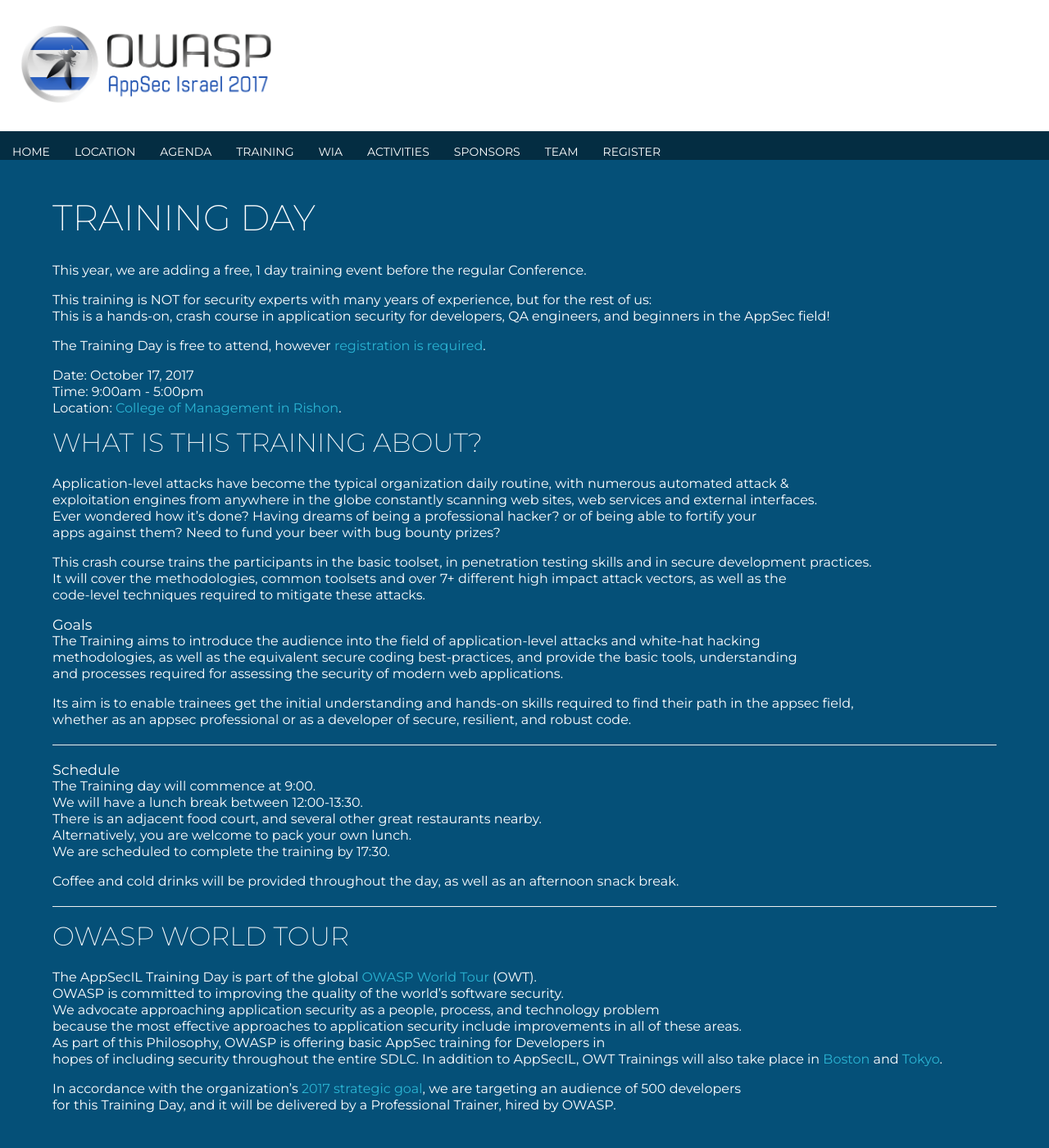
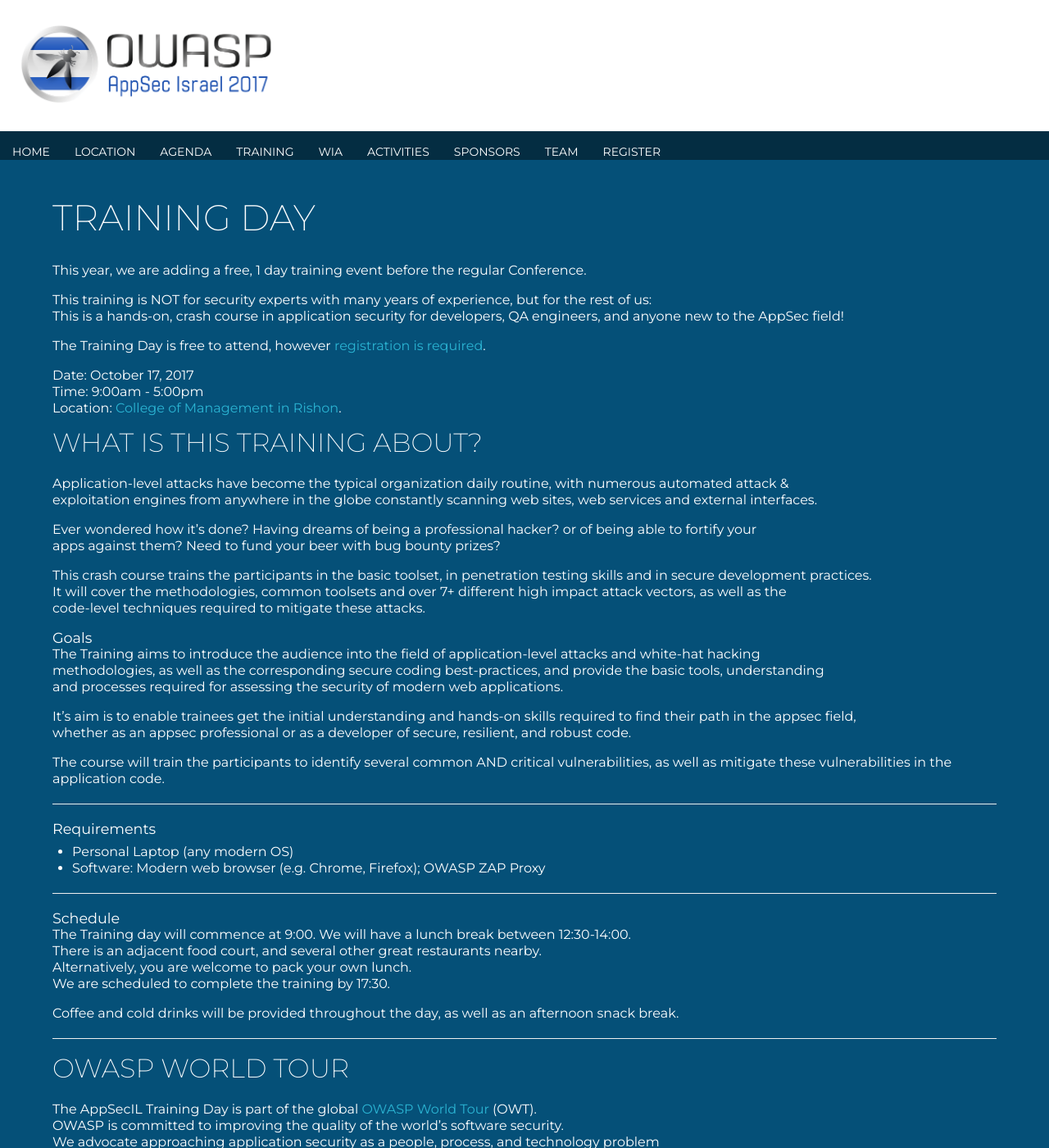
Before and after one commit to OWASP/AppSec-Israel-2017, a Jekyll site: the page built from Training.md, in a window 1280 px wide and 1400 px high. Shown: the whole window at 82% size. Built offline with Jekyll 4.4.1, drawn with Linux system fonts in a browser that asks for light colours; our own code applies the rules of GitHub Pages for plain Markdown files.

Commit message:
Update Training.md

```diff
--- a/Training.md
+++ b/Training.md
@@ -6,7 +6,7 @@
 **This year, we are adding a free, 1 day training event before the regular Conference.**
 
 This training is **NOT** for security experts with many years of experience, but for the rest of us:
-This is a hands-on, crash course in application security for developers, QA engineers, and beginners in the AppSec field!
+This is a hands-on, crash course in application security for developers, QA engineers, and anyone new to the AppSec field!
 
 The Training Day is free to attend, however [registration is required](Register).
 
@@ -18,6 +18,7 @@ The Training Day is free to attend, however [registration is required](Register)
 
 Application-level attacks have become the typical organization daily routine, with numerous automated attack &
 exploitation engines from anywhere in the globe constantly scanning web sites, web services and external interfaces.
+
 Ever wondered how it’s done? Having dreams of being a professional hacker? or of being able to fortify your
 apps against them? Need to fund your beer with bug bounty prizes?
 
@@ -27,18 +28,29 @@ code-level techniques required to mitigate these attacks.
 
 #### Goals
 
-The Training aims to introduce the audience into the field of application-level attacks and white-hat hacking
-methodologies, as well as the equivalent secure coding best-practices, and provide the basic tools, understanding
+The Training aims to introduce the audience into the field of **application-level attacks** and **white-hat hacking
+methodologies**, as well as the corresponding **secure coding best-practices**, and provide the basic tools, understanding
 and processes required for assessing the security of modern web applications.
 
-Its aim is to enable trainees get the initial understanding and hands-on skills required to find their path in the appsec field,
+It's aim is to enable trainees get the initial understanding and hands-on skills required to find their path in the appsec field,
 whether as an appsec professional or as a developer of secure, resilient, and robust code.
+
+The course will train the participants to identify several common AND critical vulnerabilities,
+as well as mitigate these vulnerabilities in the application code.
+
+---
+
+#### Requirements
+
+- Personal Laptop (any modern OS)
+- Software: Modern web browser (e.g. Chrome, Firefox); OWASP ZAP Proxy
 
 ---
 
 #### Schedule
+
 The Training day will commence at 9:00.
-We will have a lunch break between 12:00-13:30.
+We will have a lunch break between 12:30-14:00.
 There is an adjacent food court, and several other great restaurants nearby.
 Alternatively, you are welcome to pack your own lunch.
 We are scheduled to complete the training by 17:30.
```
